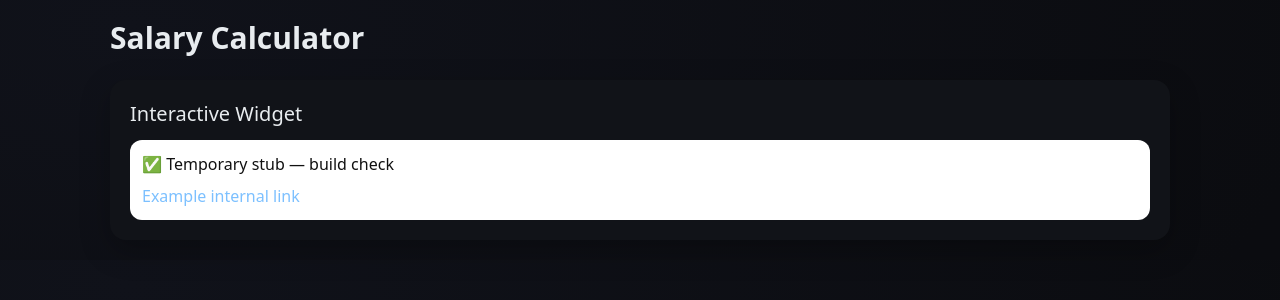
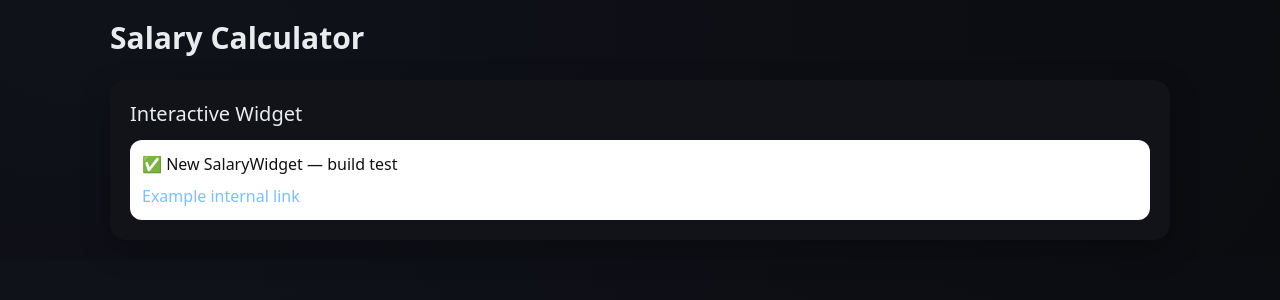
Before and after one commit to mkhegde/calc-my-money-site, a Next.js app: page /calculators/salary-calculator in a window 1280 px wide. Shown: the top 300 px of the page. Built offline with nearby package versions, Linux system fonts and the light colour scheme.

Commit message:
Replace SalaryCalculatorUK with SalaryWidget

```diff
--- a/app/calculators/salary-calculator/page.tsx
+++ b/app/calculators/salary-calculator/page.tsx
@@ -1,4 +1,4 @@
-import SalaryCalculatorUK from "../../../components/calculators/SalaryCalculatorUK";
+import SalaryWidget from "../../../components/calculators/SalaryWidget";
 
 export default function Page() {
   return (
@@ -6,7 +6,7 @@ export default function Page() {
       <h1 className="text-2xl md:text-3xl font-semibold">Salary Calculator</h1>
       <section className="card">
         <h2 className="text-xl mb-3">Interactive Widget</h2>
-        <SalaryCalculatorUK />
+        <SalaryWidget />
       </section>
     </main>
   );
```
